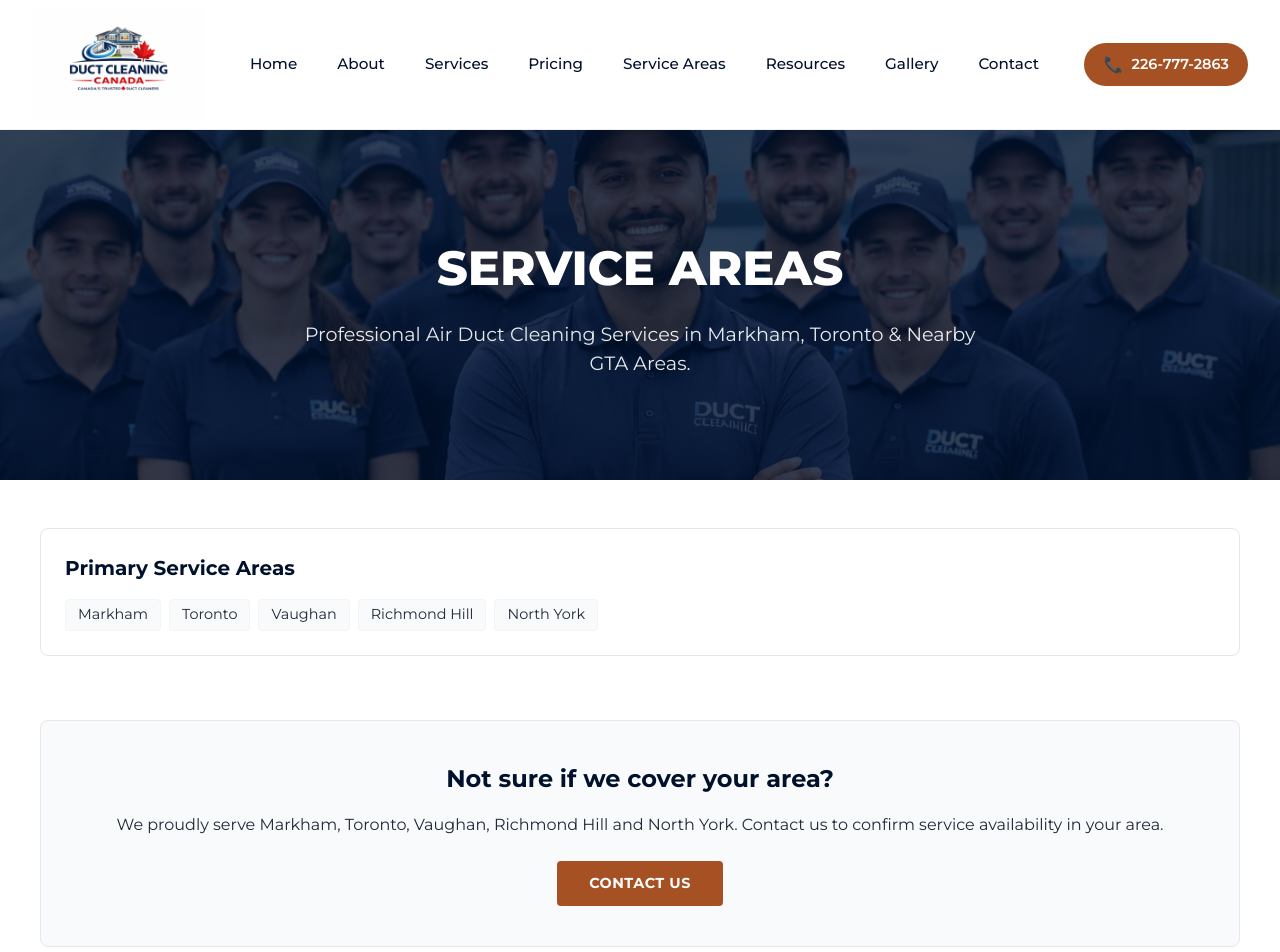
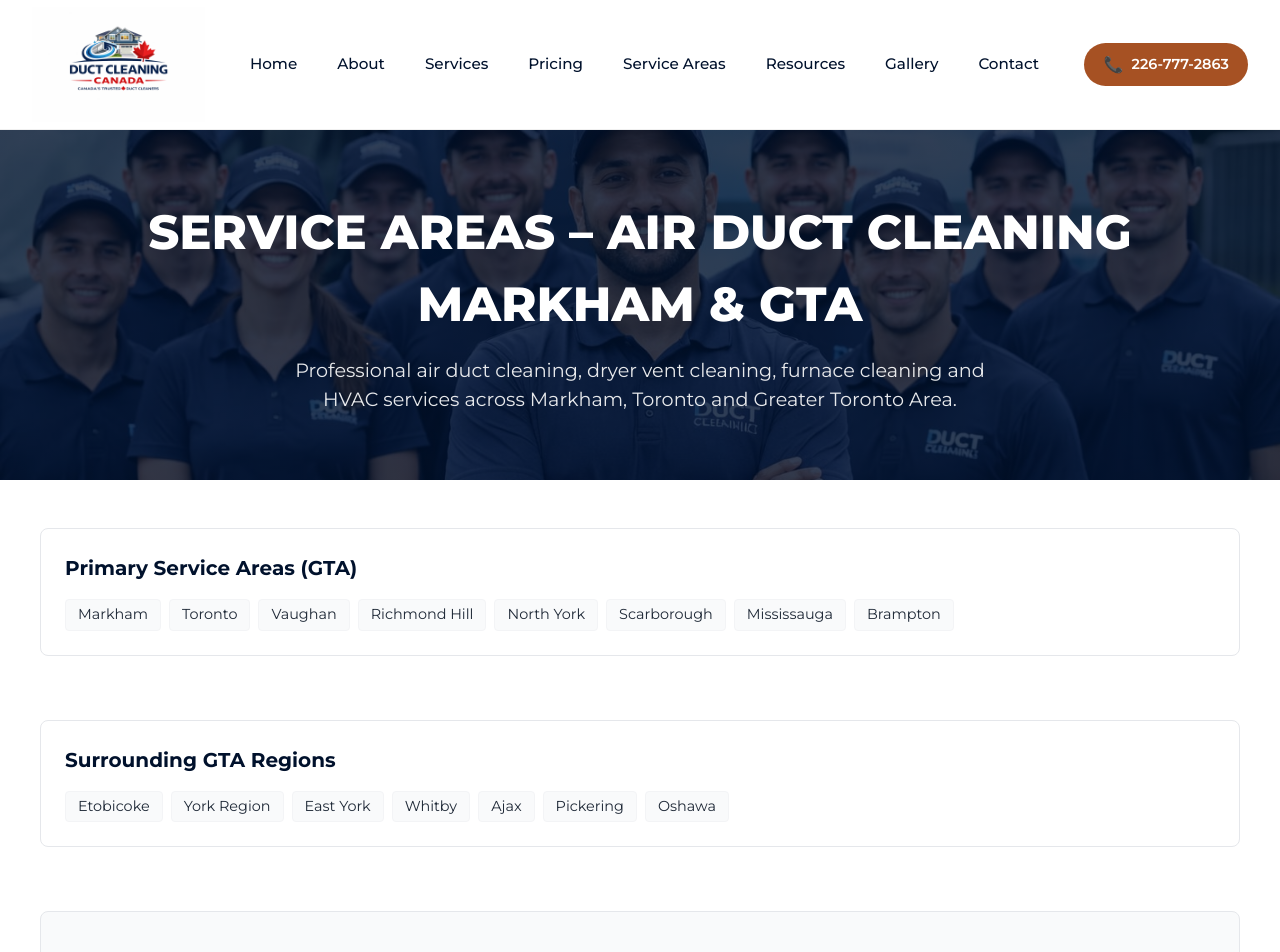
Before and after one commit to josph8487-prog/duct-Canada-original, a Next.js app: page /service-areas in a window 1280 px wide. Shown: the top 952 px of the page. Built offline with nearby package versions, Linux system fonts and the light colour scheme.

Commit message:
Update page.tsx

```diff
--- a/src/app/service-areas/page.tsx
+++ b/src/app/service-areas/page.tsx
@@ -1,15 +1,34 @@
 import styles from '@/styles/ServiceAreas.module.css';
 
 export default function ServiceAreas() {
+
     const mainAreas = [
         {
-            title: "Primary Service Areas",
+            title: "Primary Service Areas (GTA)",
             cities: [
                 "Markham",
                 "Toronto",
                 "Vaughan",
                 "Richmond Hill",
-                "North York"
+                "North York",
+                "Scarborough",
+                "Mississauga",
+                "Brampton"
+            ]
+        }
+    ];
+
+    const nearbyAreas = [
+        {
+            title: "Surrounding GTA Regions",
+            cities: [
+                "Etobicoke",
+                "York Region",
+                "East York",
+                "Whitby",
+                "Ajax",
+                "Pickering",
+                "Oshawa"
             ]
         }
     ];
@@ -19,15 +38,20 @@ export default function ServiceAreas() {
             {/* HERO SECTION */}
             <section className={styles.hero}>
                 <div className="container">
-                    <h1 className={styles.heroTitle}>Service Areas</h1>
+                    <h1 className={styles.heroTitle}>
+                        Service Areas – Air Duct Cleaning Markham & GTA
+                    </h1>
+
                     <p className={styles.heroSubtitle}>
-                        Professional Air Duct Cleaning Services in Markham, Toronto & Nearby GTA Areas.
+                        Professional air duct cleaning, dryer vent cleaning, furnace cleaning and HVAC services across Markham, Toronto and Greater Toronto Area.
                     </p>
                 </div>
             </section>
 
             {/* MAIN AREAS */}
             <div className={`container ${styles.section}`}>
+
+                {/* PRIMARY AREAS */}
                 <div className={styles.grid}>
                     {mainAreas.map((region, index) => (
                         <div key={index} className={styles.card}>
@@ -43,26 +67,47 @@ export default function ServiceAreas() {
                     ))}
                 </div>
 
-                {/* SEO TEXT BLOCK */}
-                <div style={{
-                    marginTop: '2rem',
-                    padding: '2.5rem',
-                    backgroundColor: 'var(--gray-50)',
-                    borderRadius: 'var(--radius)',
-                    textAlign: 'center',
-                    border: '1px solid var(--gray-200)'
-                }}>
+                {/* NEARBY AREAS */}
+                <div className={styles.grid} style={{ marginTop: "30px" }}>
+                    {nearbyAreas.map((region, index) => (
+                        <div key={index} className={styles.card}>
+                            <h3 className={styles.regionTitle}>{region.title}</h3>
+                            <ul className={styles.cityList}>
+                                {region.cities.map((city, cIndex) => (
+                                    <li key={cIndex} className={styles.cityItem}>
+                                        {city}
+                                    </li>
+                                ))}
+                            </ul>
+                        </div>
+                    ))}
+                </div>
+
+                {/* SEO BLOCK */}
+                <div
+                    style={{
+                        marginTop: '3rem',
+                        padding: '2.5rem',
+                        backgroundColor: 'var(--gray-50)',
+                        borderRadius: 'var(--radius)',
+                        textAlign: 'center',
+                        border: '1px solid var(--gray-200)'
+                    }}
+                >
                     <h3 style={{ fontSize: '1.5rem', marginBottom: '1rem', color: 'var(--secondary)' }}>
-                        Not sure if we cover your area?
+                        Don’t see your city listed?
                     </h3>
+
                     <p style={{ marginBottom: '1.5rem', color: 'var(--gray-800)' }}>
-                        We proudly serve Markham, Toronto, Vaughan, Richmond Hill and North York.
-                        Contact us to confirm service availability in your area.
+                        We are expanding our air duct cleaning services across Ontario.
+                        Call us to confirm availability in your area.
                     </p>
+
                     <a href="/contact" className="btn btn-primary">
                         Contact Us
                     </a>
                 </div>
+
             </div>
         </>
     );
```
